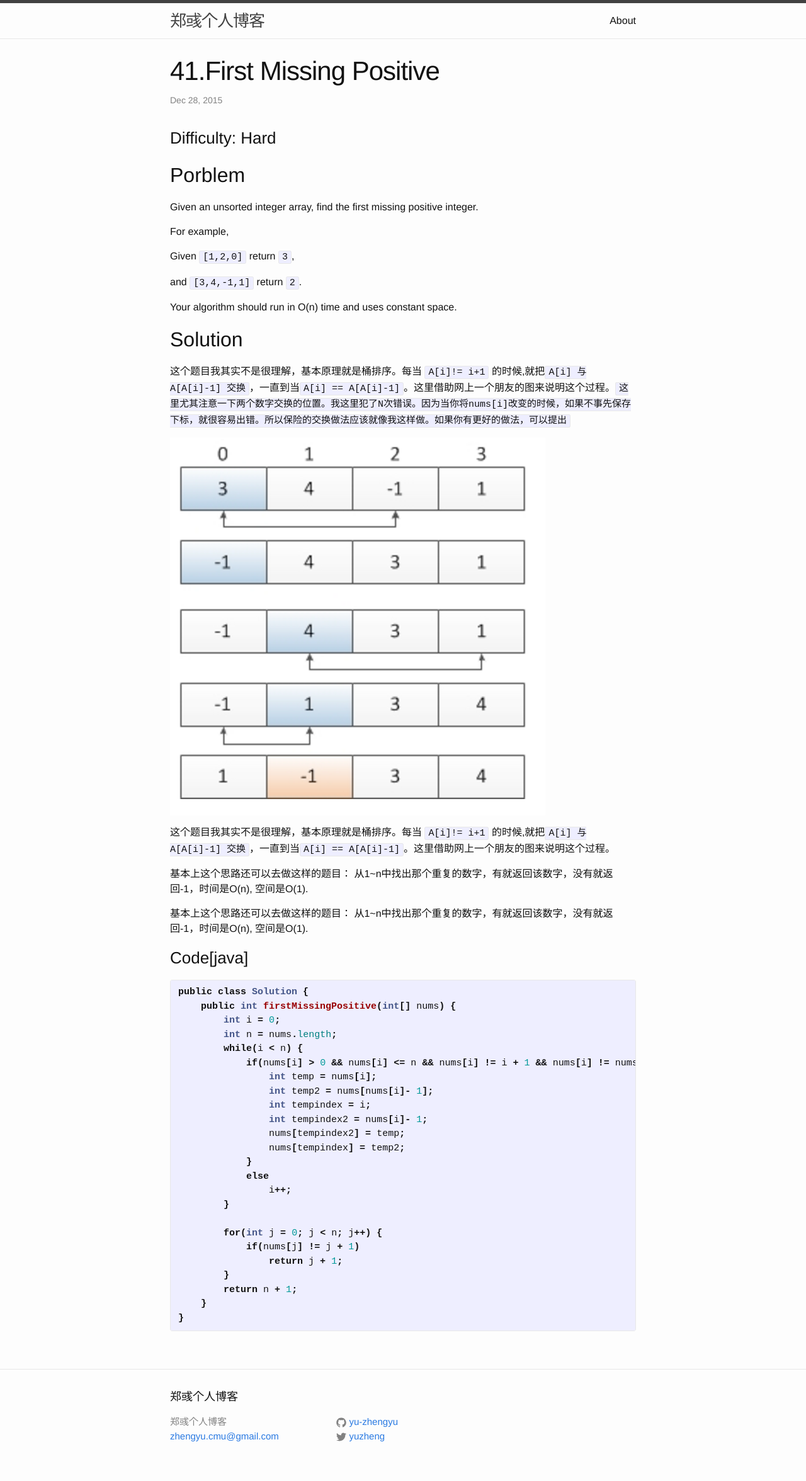
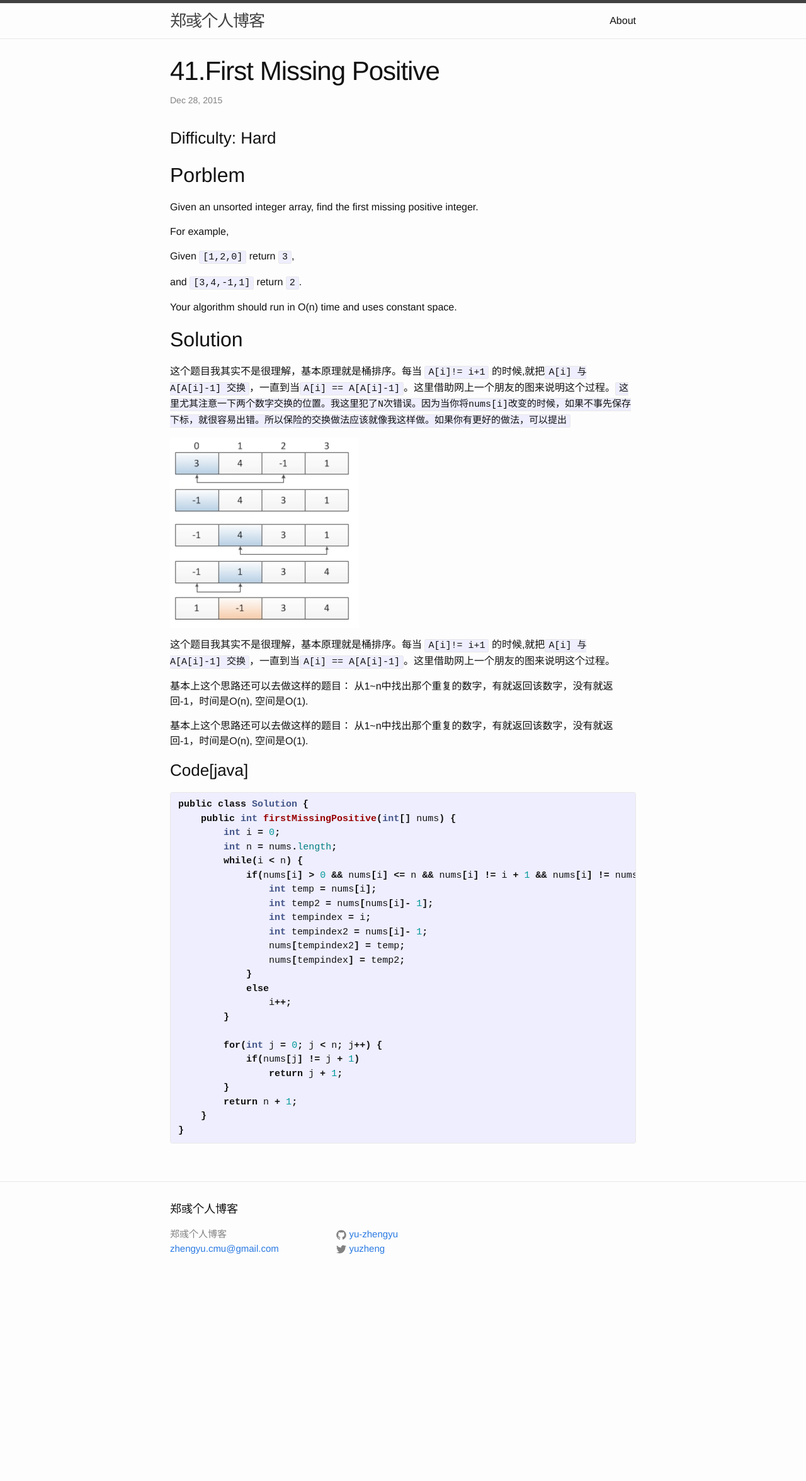
Before and after one commit to 447327642/yu-zhengyu.github.io, a Jekyll site: the page built from _posts/2015-12-28-First-missing-positive.md, in a window 1280 px wide. Shown: the whole page at 63% size. Built offline with Jekyll 4.4.1, drawn with Linux system fonts in a browser that asks for light colours; after the commit the page ends 2054 px from its top, so only the background shows below that.

Commit message:
change image size

````diff
--- a/_posts/2015-12-28-First-missing-positive.md
+++ b/_posts/2015-12-28-First-missing-positive.md
@@ -23,7 +23,7 @@ Your algorithm should run in O(n) time and uses constant space.
 
 这个题目我其实不是很理解，基本原理就是桶排序。每当 ```A[i]!= i+1``` 的时候,就把```A[i] 与 A[A[i]-1] 交换```，一直到当```A[i] == A[A[i]-1]```。这里借助网上一个朋友的图来说明这个过程。```这里尤其注意一下两个数字交换的位置。我这里犯了N次错误。因为当你将nums[i]改变的时候，如果不事先保存下标，就很容易出错。所以保险的交换做法应该就像我这样做。如果你有更好的做法，可以提出```
 
-![Image sanpshot]({{ site.url }}/assets/41_1.png)
+![minipic]({{ site.url }}/assets/41_1.png)
 
 这个题目我其实不是很理解，基本原理就是桶排序。每当 ```A[i]!= i+1``` 的时候,就把```A[i] 与 A[A[i]-1] 交换```，一直到当```A[i] == A[A[i]-1]```。这里借助网上一个朋友的图来说明这个过程。
 
--- a/_sass/_base.scss
+++ b/_sass/_base.scss
@@ -45,6 +45,11 @@ ul, ol, dl, figure,
 img {
     max-width: 100%;
     vertical-align: middle;
+}
+
+img[alt="minipic"] {
+  max-width:  300px;
+  display: block;
 }
 
 
````
